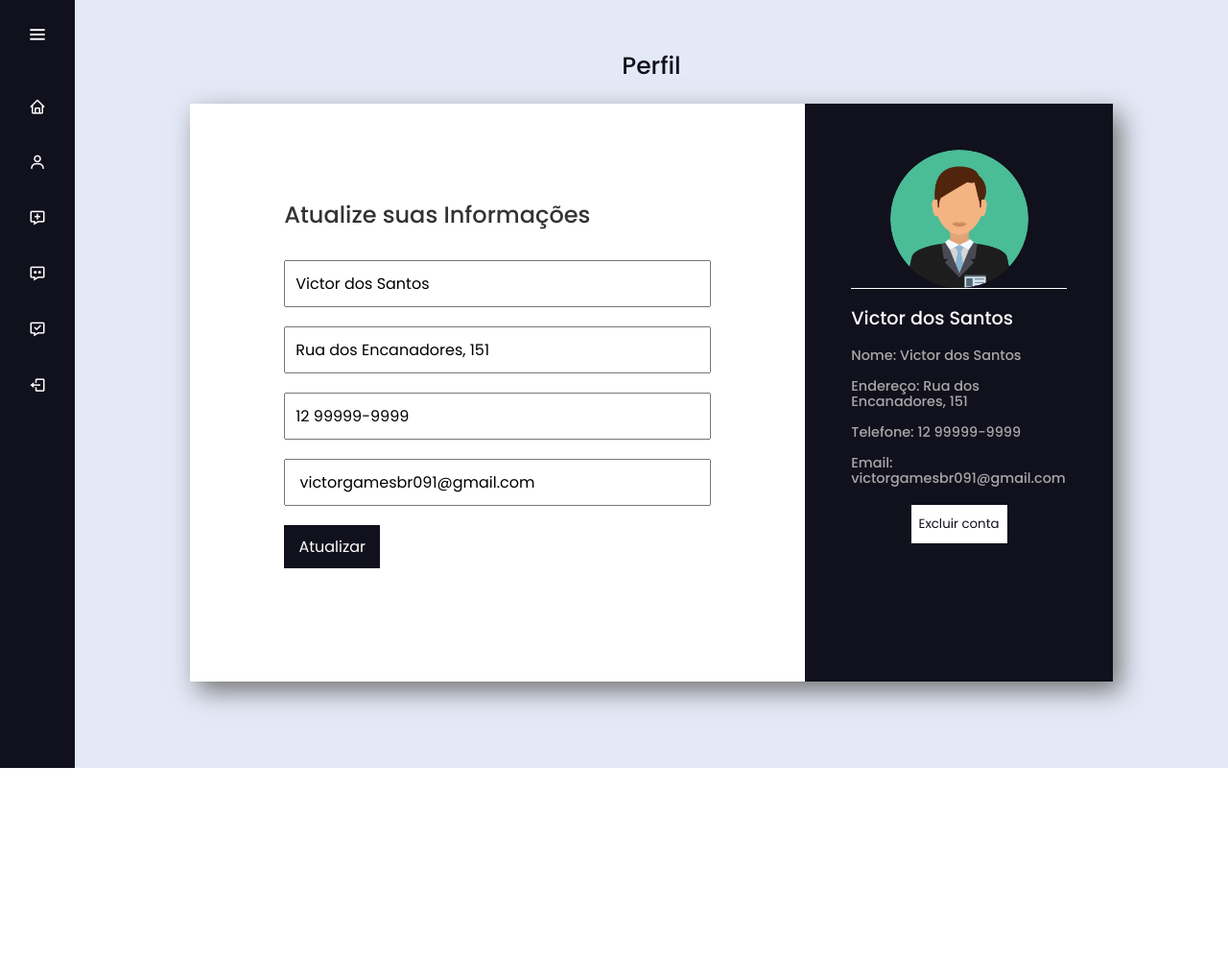
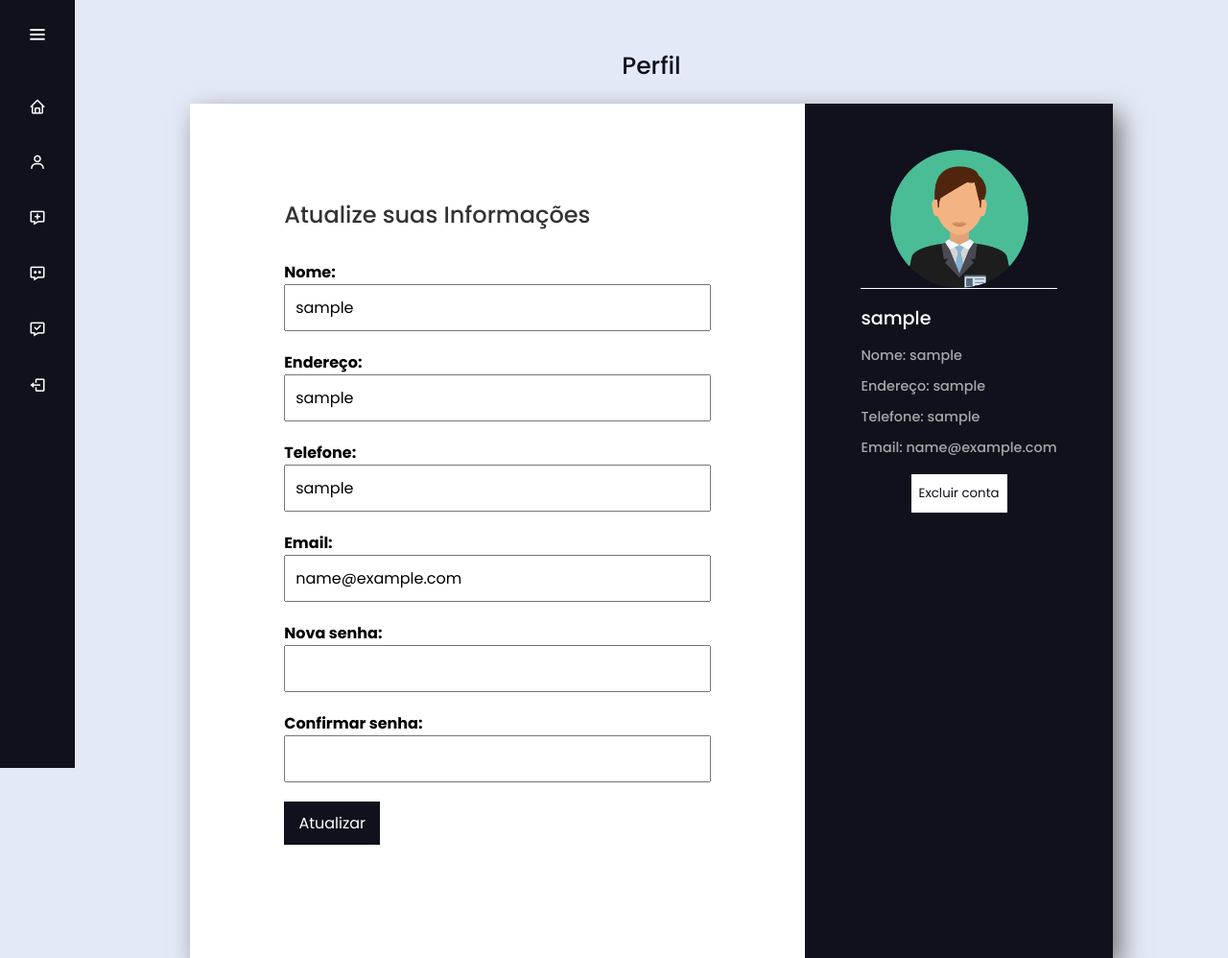
Before and after one commit to Codificados-DSM-2022/API-2022-1, a Flask app: page /perfil-user in a window 1280 px wide. Shown: the whole page at 96% size. Before the commit the page ends 800 px from the top, so only its background shows below. Run offline with Flask 2, Linux system fonts and the light colour scheme; the visitor is signed in with stand-in values (Sample User, id 1); some libraries are stand-ins or nearby versions.

Commit message:
Informações do perfil de usuário e edição

```diff
--- a/src/app.py
+++ b/src/app.py
@@ -1,3 +1,4 @@
+import email
 from flask import Flask, render_template, request, redirect, session, url_for
 from flask_mysqldb import MySQL
 import MySQLdb.cursors
@@ -15,9 +16,11 @@ app.config['SESSION_TYPE'] = 'filesystem'
 
 mysql = MySQL(app)
 
+
 @app.route('/')
 def index():
     return redirect('login')
+
 
 @app.route('/login', methods=['GET', 'POST'])
 def login():
@@ -25,18 +28,16 @@ def login():
     msg = ''
     # Check if "username" and "password" POST requests exist (user submitted form)
     if request.method == 'POST' and 'email' in request.form and 'senha' in request.form:
-        # Create variables for easy access
+
         email = request.form['email']
         senha = request.form['senha']
-        # Check if account exists using MySQL
+
         cursor = mysql.connection.cursor()
         cursor.execute('SELECT * FROM usuarios WHERE usuario_email = %s AND usuario_senha = %s', (email, senha))
-        # Fetch one record and return result
+
         usuarios = cursor.fetchone()
-        # If account exists in accounts table in out database
+
         if usuarios:
-            # Create session data, we can access this data in other routes
-            print(usuarios)
             session['loggedin'] = True
             session['idUsuario'] = usuarios[0]
             session['usuario_email'] = usuarios[1]
@@ -63,6 +64,7 @@ def login():
     # Show the login form with message (if any)
     return render_template('login.html', msg=msg)
 
+
 @app.route('/logout')
 def logout():
     # Remove session data, this will log the user out
@@ -85,14 +87,14 @@ def logout():
     return redirect(url_for('login'))
 
 
+
 @app.route('/cadastro', methods=['GET', 'POST'])
 def cadastro():
     # Output message if something goes wrong...
     msg = ''
     # Check if "username", "password" and "email" POST requests exist (user submitted form)
     if request.method == 'POST' and request.form['usuario_senha'] != request.form['usuario_csenha']:
-        print(request.form['usuario_senha'])
-        print(request.form['usuario_csenha'])
+
         msg = 'Senhas não conferem!'
     elif request.method == 'POST' and 'usuario_email' in request.form and 'usuario_senha' in request.form and 'usuario_nome' in request.form and 'usuario_contato' in request.form and 'usuario_endereco' in request.form:
         # Create variables for easy access
@@ -115,8 +117,8 @@ def cadastro():
             executor = cursor.fetchone()
             if not executor:
                 cursor.execute('insert into usuarios (usuario_nome, usuario_email, usuario_contato, usuario_endereco, usuario_senha) values (%s, %s, %s, %s, %s)', (usuario_nome, usuario_email, usuario_contato, usuario_endereco, usuario_senha))
-                mysql.connection.commit()
-                usuarios(cursor)
+                cursor.mysql.connection.commit()
+                cursor.close()
                 return redirect(url_for('login'))
             else:
                 msg = 'Email já cadastrado!'
@@ -129,43 +131,37 @@ def cadastro():
     # Show registration form with message (if any)
     return render_template('cadastro.html', msg=msg)
 
-def usuarios(cursor):
-    usuarios = cursor.fetchone()
-    # http://localhost:5000/pythinlogin/home - this will be the home page, only accessible for loggedin users
+#------------------------------Usuário-------------------------------#
 
-
-
-#------------------------------Usuário-------------------------------#
 
 @app.route('/index-cliente')
 def indexcliente():
     return render_template('usuario/index-cliente.html', nome=session['usuario_nome'])
 
+
 @app.route('/perfil-user')
 def perfilusuario():
-    return render_template('usuario/perfil-user.html')
+    return render_template('usuario/perfil-user.html', id=session['idUsuario'] ,nome=session['usuario_nome'], email=session['usuario_email'], senha=session['usuario_senha'],contato=session['usuario_contato'], endereco=session['usuario_endereco'])
 
 
-@app.route('/solicitar')
+@app.route('/solicitar', methods=['POST', 'GET'])
 def solicitar():
+    if request.method == 'POST':
+        Chamado_data_criacao = datetime.today().strftime('%d-%m-%Y')
+        Chamado_data_entrega = '0'
+        Chamado_titulo = request.form['Chamado_titulo']
+        Chamado_tipo = request.form['Chamado_tipo']
+        Chamado_descricao = request.form['Chamado_descricao']
+        Chamado_Reposta = ''
+        #Chamado_avaliacao = 0
+        Chamado_respondido = '0'
+
+        cur = mysql.connection.cursor()
+        cur.execute("INSERT INTO chamado (Chamado_data_criacao, Chamado_data_entrega, Chamado_titulo, Chamado_tipo, Chamado_descricao, Chamado_resposta, Chamado_respondido) VALUES (%s, %s, %s, %s, %s, %s, %s)", (Chamado_data_criacao, Chamado_data_entrega, Chamado_titulo, Chamado_tipo, Chamado_descricao, Chamado_Reposta, Chamado_respondido))
+        mysql.connection.commit()
+        cur.close()
+        return redirect("/solicitacoes-p")
     return render_template('usuario/solicitar.html')
-
-@app.route('/solicitar', methods=['POST'])
-def fazer_chamado():
-    Chamado_data_criacao = datetime.today().strftime('%d-%m-%Y')
-    Chamado_data_entrega = '0'
-    Chamado_titulo = request.form['Chamado_titulo']
-    Chamado_tipo = request.form['Chamado_tipo']
-    Chamado_descricao = request.form['Chamado_descricao']
-    Chamado_Reposta = ''
-    #Chamado_avaliacao = 0
-    Chamado_respondido = '0'
-
-    cur = mysql.connection.cursor()
-    cur.execute("INSERT INTO chamado (Chamado_data_criacao, Chamado_data_entrega, Chamado_titulo, Chamado_tipo, Chamado_descricao, Chamado_resposta, Chamado_respondido) VALUES (%s, %s, %s, %s, %s, %s, %s)", (Chamado_data_criacao, Chamado_data_entrega, Chamado_titulo, Chamado_tipo, Chamado_descricao, Chamado_Reposta, Chamado_respondido))
-    mysql.connection.commit()
-    cur.close()
-    return render_template('usuario/solicitacoes-p.html')
 
 @app.route('/solicitacoes-p')
 def pendentes():
@@ -177,26 +173,29 @@ def pendentes():
     else:
         return render_template('usuario/solicitacoes-p.html')
 
+
 @app.route('/solicitacoes-r')
 def respondidas():
     cur = mysql.connection.cursor()
     Values = cur.execute("SELECT * FROM chamado")
     if Values > 0:
         Chamados = cur.fetchall()
-        print (Chamados)
         return render_template('usuario/solicitacoes-r.html', Chamados=Chamados)
     else:
         return render_template('usuario/solicitacoes-r.html')
 
 #----------------------------Executor--------------------------#
 
+
 @app.route('/index-executor')
 def indexexecutor():
     return render_template('executor/index-executor.html')
 
+
 @app.route('/perfil-exec')
 def perfilexecutor():
     return render_template('executor/perfil-exec.html')
+
 
 @app.route('/solic-act/<idChamado>', methods=['POST','GET'])
 def execAceitar(idChamado):
@@ -218,6 +217,7 @@ def execAceitar(idChamado):
     for i in Chamados:
         if int(i[0]) == int(idChamado):
             return render_template('executor/solic-act.html', Chamados=i)
+
 
 
 @app.route('/solic-act/<idChamado>', methods=['POST','GET'])
@@ -242,9 +242,11 @@ def execRecusar(idChamado):
         if int(i[0]) == int(idChamado):
             return render_template('executor/solic-act.html', Chamados=i)
 
+
 @app.route('/solic-executor')
 def execSolicitar():
     return render_template('executor/solic-executor.html')
+
 
 @app.route('/solicitarExec', methods=['POST'])
 def fazer_chamado_exec():
@@ -263,6 +265,7 @@ def fazer_chamado_exec():
     cur.close()
     return render_template('executor/solic-p-executor.html')
 
+
 @app.route('/solic-p-executor')
 def execPendentes():
     cur = mysql.connection.cursor()
@@ -272,6 +275,7 @@ def execPendentes():
         return render_template('executor/solic-p-executor.html', Chamados=Chamados)
     else:
         return render_template('executor/solic-p-executor.html')
+
 
 @app.route('/solic-r-executor')
 def execRespondidas():
--- a/src/templates/usuario/perfil-user.html
+++ b/src/templates/usuario/perfil-user.html
@@ -71,12 +71,20 @@
                             <h1 class="title"></h1>
                             <div class="formBx">
                                 <div class="form signupForm">
-                                    <form action="#" id="#">
+                                    <form action="/editar-user/{{id}}" method="POST">
                                         <h3>Atualize suas Informações</h3>
-                                        <input type="text" placeholder="Nome do Usuário" value="Victor dos Santos">
-                                        <input type="text" placeholder="Endereço" value="Rua dos Encanadores, 151">
-                                        <input type="text" placeholder="Telefone" value="12 99999-9999">
-                                        <input type="text" placeholder="Email" value=" victorgamesbr091@gmail.com">
+                                        <h4>Nome: </h4>
+                                        <input type="text" placeholder="Nome do Usuário" value={{nome[0:]}} id="nome" name="nome">
+                                        <h4>Endereço:</h4>
+                                        <input type="text" placeholder="Endereço" value={{endereco}} id="endereco" name="endereco">
+                                        <h4>Telefone:</h4>
+                                        <input type="text" placeholder="Telefone" value={{contato}} id="contato" name="contato">
+                                        <h4>Email:</h4>
+                                        <input type="text" placeholder="Email" value={{email}} id="email" name="email">
+                                        <h4>Nova senha:</h4>
+                                        <input type="password" id="senha" name="senha">
+                                        <h4>Confirmar senha:</h4>
+                                        <input type="password" id="csenha" name="csenha">
                                         <input type="submit" value="Atualizar">
                                     </form>
                                 </div>
@@ -94,11 +102,11 @@
                                 <img src="../static/image/perfil.png" alt="">
                             </div>
                             <div class="texto">
-                                <h4>Victor dos Santos</h4>
-                                <h5>Nome: Victor dos Santos</h5>
-                                <h5>Endereço: Rua dos Encanadores, 151</h5>
-                                <h5>Telefone: 12 99999-9999</h5>
-                                <h5>Email: victorgamesbr091@gmail.com</h5>
+                                <h4>{{nome}}</h4>
+                                <h5>Nome: {{nome}}</h5>
+                                <h5>Endereço: {{endereco}}</h5>
+                                <h5>Telefone: {{contato}}</h5>
+                                <h5>Email: {{email}}</h5>
                             </div>
 
                             <button class="BtnExc">Excluir conta</button>
```
Also changed, not shown: src/database/SQLAPI.sql (+13 -3 lines).
